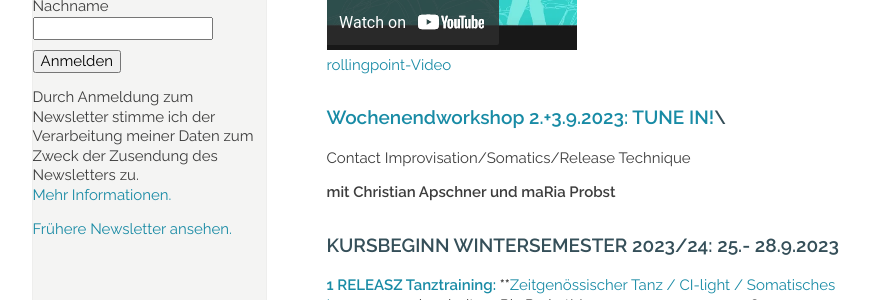
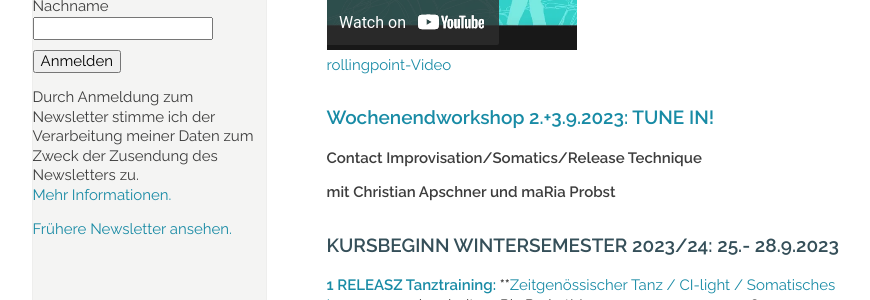
Before and after one commit to manulari/rollingpointat, a Jekyll site: the page built from _pages_de/index.md, in a window 1280 px wide and 900 px high, scrolled down 883 px. Shown: the part 154-454 px from the top of the window, without its empty margins (152-1022 px from the left). Built offline with Jekyll 4.4.1, drawn with Linux system fonts in a browser that asks for light colours; comment, search, counter and statistics services are not loaded.

```diff
--- a/_pages_de/index.md
+++ b/_pages_de/index.md
@@ -17,8 +17,9 @@ Fotocredit: https://johannes-stolba.net/photography/
 
 <div class="imglink"><a target="_blank" href="https://www.youtube.com/embed/kp3DqzN1Ldo"><img src="/assets/uploads/video_vorschau_rollingpoint.png" alt="" /><div>rollingpoint-Video</div></a></div>
 
-### [Wochenendworkshop 2.+3.9.2023: TUNE IN!](/workshops#liquid)\
-Contact Improvisation/Somatics/Release Technique
+### [Wochenendworkshop 2.+3.9.2023: TUNE IN!](/workshops#liquid)
+
+**Contact Improvisation/Somatics/Release Technique**
 
 **mit Christian Apschner und maRia Probst**
 
```
